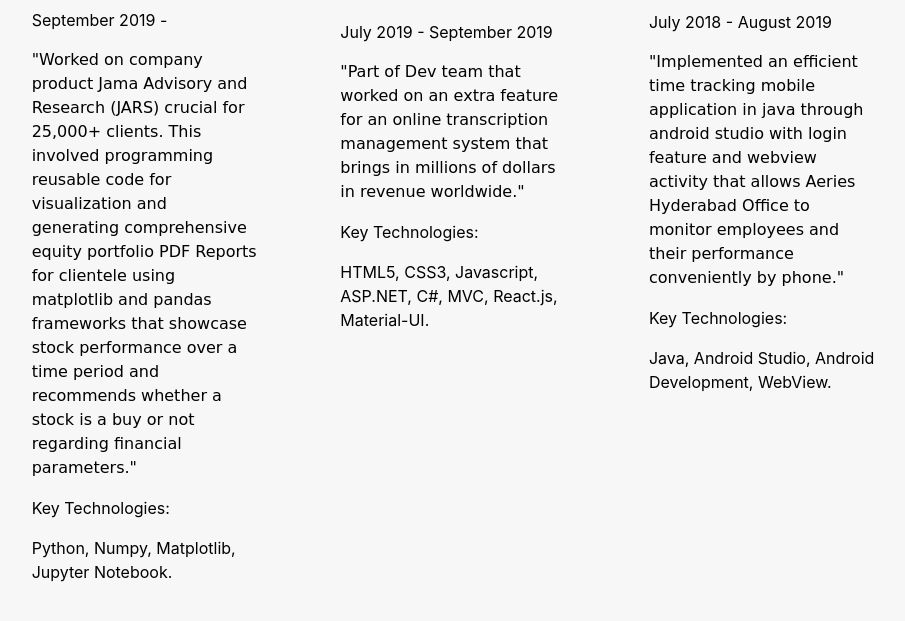
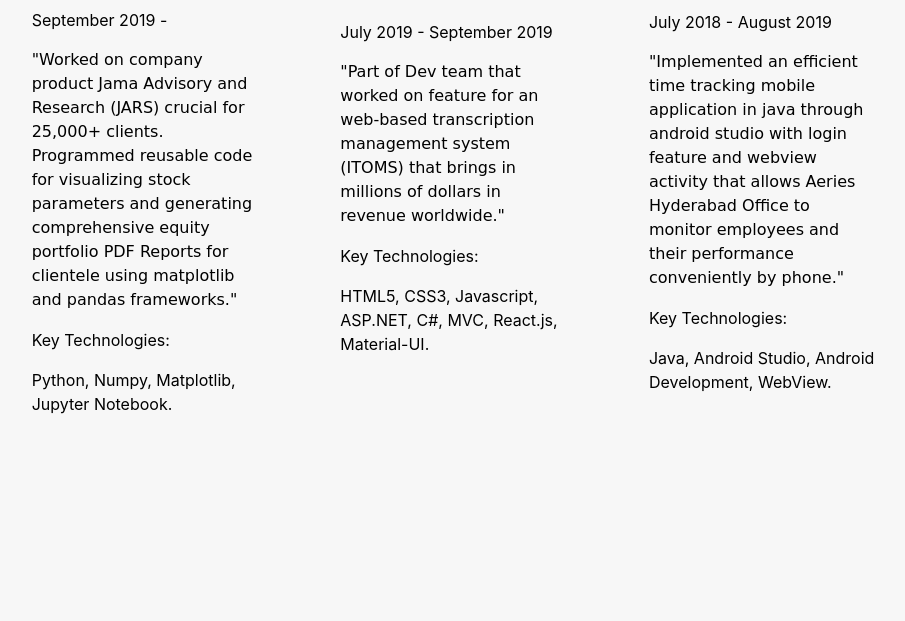
Before and after one commit to vishal237/vsunkara23.github.io, a plain HTML site: page index.html in a window 1280 px wide. Shown: the part 2143-2764 px from the top of the page, without its empty margins (187-1092 px from the left). After the commit the page ends 2706 px from the top, so only its background shows below. Drawn offline with nearby package versions, Linux system fonts and the light colour scheme; a web font is replaced by a local one.

Commit message:
Update index.html

```diff
--- a/index.html
+++ b/index.html
@@ -186,11 +186,9 @@
           <p>Software Development Intern</p>
           <p>September 2019 - </p>
           <p class="bfont">"Worked on company product Jama Advisory
-            and Research (JARS) crucial for 25,000+ clients. This involved
-            programming reusable code for visualization and generating comprehensive
-            equity portfolio PDF Reports for clientele using matplotlib and pandas
-            frameworks that showcase stock performance over a time period and recommends
-            whether a stock is a buy or not regarding financial parameters."</p>
+            and Research (JARS) crucial for 25,000+ clients. Programmed reusable code for
+            visualizing stock parameters and generating comprehensive equity portfolio PDF
+            Reports for clientele using matplotlib and pandas frameworks."</p>
           <p> Key Technologies:</p>
           <p> Python, Numpy, Matplotlib, Jupyter Notebook. </p>
         </div>
@@ -199,14 +197,14 @@
           <h4 class="feature-title1">Legal Services</h4>
           <p>.Net Full-Stack Developer Intern</p>
           <p>July 2019 - September 2019</p>
-          <p class="bfont">"Part of Dev team that worked on an extra feature for an
-            online transcription management system that brings in
+          <p class="bfont">"Part of Dev team that worked on feature for an
+            web-based transcription management system (ITOMS) that brings in
             millions of dollars in revenue worldwide."</p>
           <p> Key Technologies:</p>
           <p>HTML5, CSS3, Javascript, ASP.NET, C#, MVC, React.js, Material-UI.</p>
          </div>
         <div class="feature-box col-lg-4">
-          <img class="logo3" src="CompanyLogos/ATG.png" alt="" height="85px" width="85px">
+          <img class="logo3" src="CompanyLogos/ATG.png" alt="" height="85px" width="85px" overflow="hidden">
           <h4 class="feature-title2">Information <br>
             Technology & Services</h4>
           <p>Software Development Intern</p>
```
